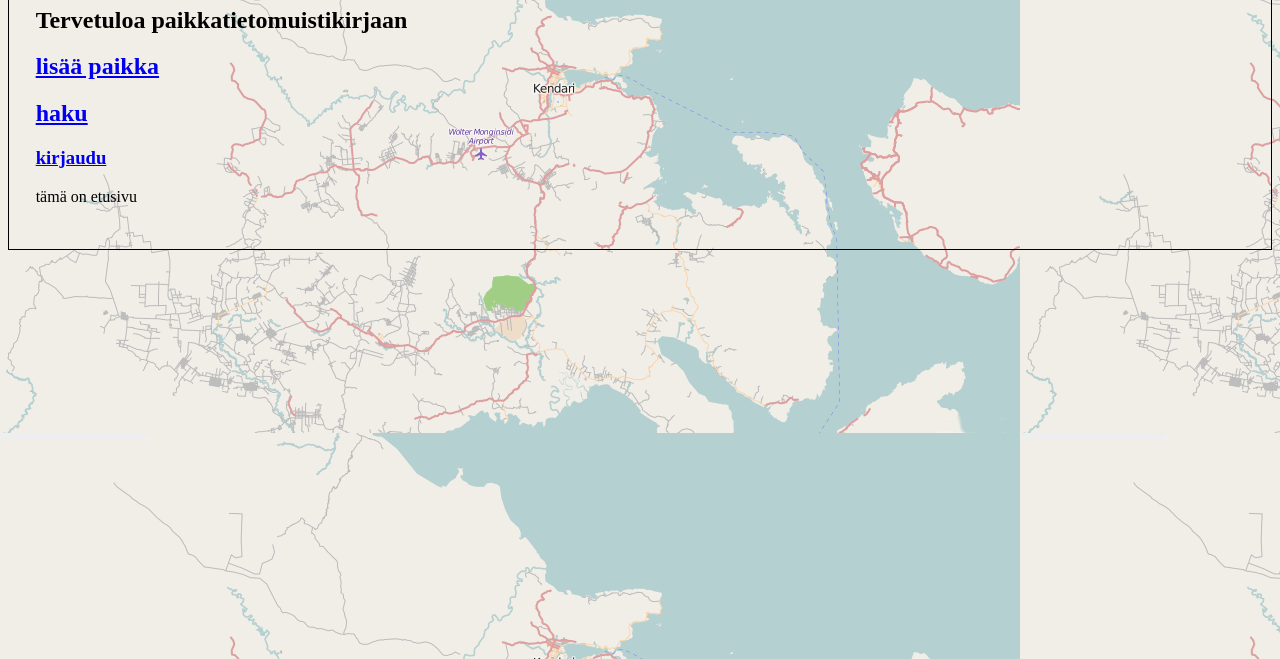
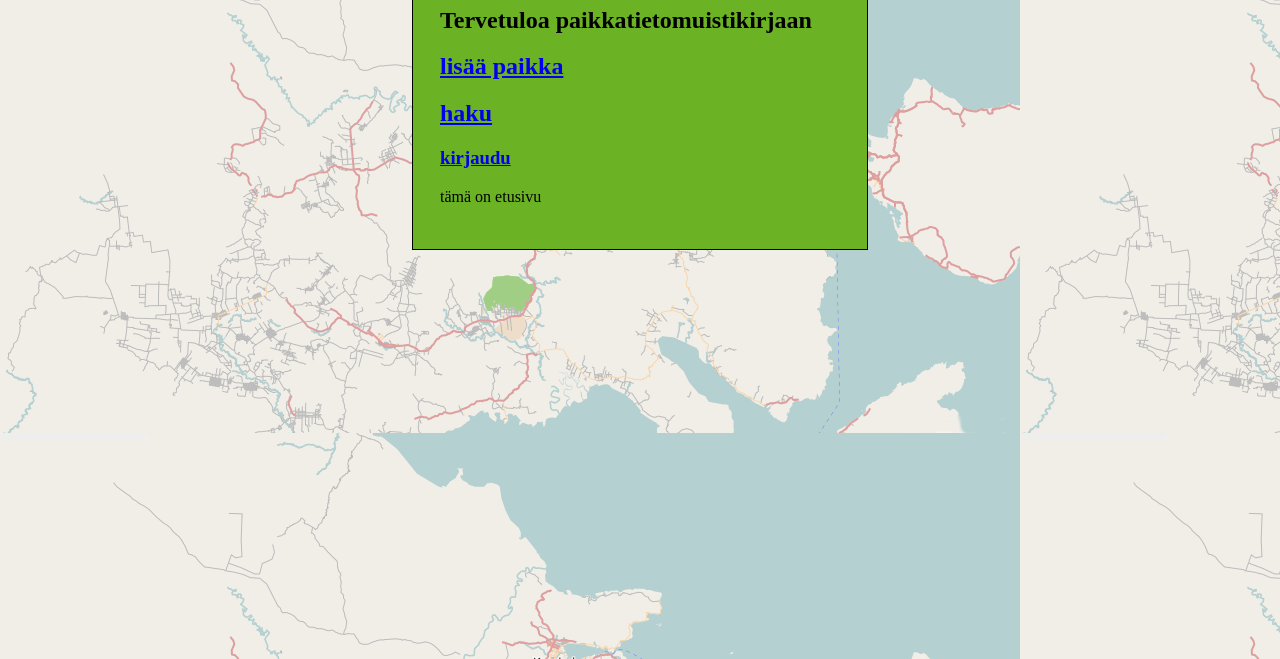
Before and after one commit to varpushaukka/pistedatatallennin, a plain HTML site: page src/sivut/index.html in a window 1280 px wide. Shown: the part 141-800 px from the top of the page. Drawn offline with Linux system fonts and the light colour scheme.

Commit message:
fiksattu leveys

```diff
--- a/src/sivut/ptmuistikirjatyyli.css
+++ b/src/sivut/ptmuistikirjatyyli.css
@@ -5,8 +5,8 @@ body {
 }
 
 .box {
-      background-color: #6BB224
-      max-width: 700pt;
+      background-color: #6BB224;
+      max-width: 300pt;
       padding: 20pt;
       border: solid 1px;
       margin: 30pt auto;
```
